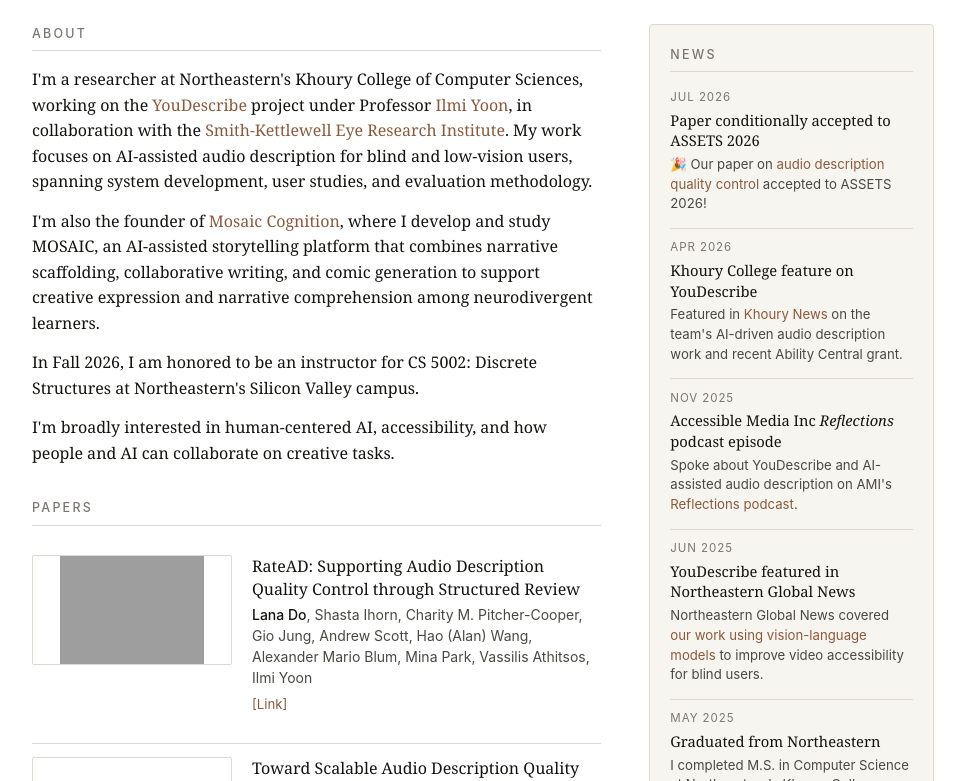
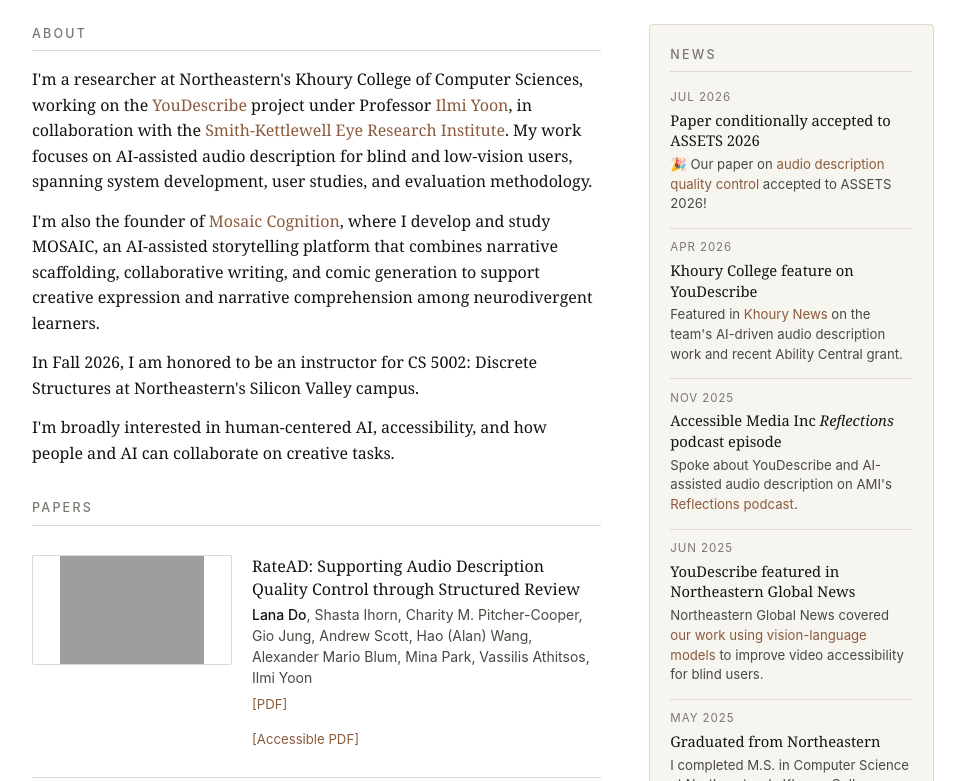
Before and after one commit to lanad22/lanad22.github.io, a plain HTML site: page index.html in a window 1280 px wide. Shown: the part 171-952 px from the top of the page, without its empty margins (157-1122 px from the left). Drawn offline with Linux system fonts and the light colour scheme; grey boxes are pictures that could not be loaded.

Commit message:
update accessible pdf of ratead

```diff
--- a/index.html
+++ b/index.html
@@ -105,7 +105,11 @@
 
               <p class="pub-links">
                 <a href="papers/RateAD__Copy_.pdf" target="_blank" rel="noopener"
-                   aria-label="Link to RateAD: Supporting Audio Description Quality Control through Structured Review">[Link]</a>
+                   aria-label="Link to RateAD: Supporting Audio Description Quality Control through Structured Review">[PDF]</a>
+              </p>
+              <p class="pub-links">
+                <a href="papers/RateAD_Tagged_.pdf" target="_blank" rel="noopener"
+                   aria-label="Link to accessible pdf of RateAD: Supporting Audio Description Quality Control through Structured Review">[Accessible PDF]</a>
               </p>
             </div>
           </article>
```
Also changed, not shown: 1 other file.
